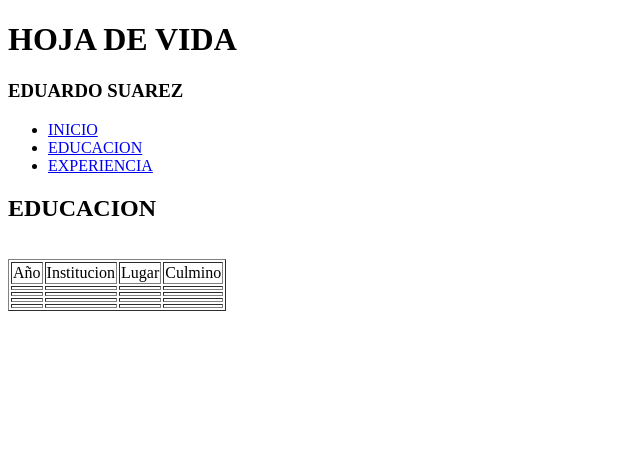
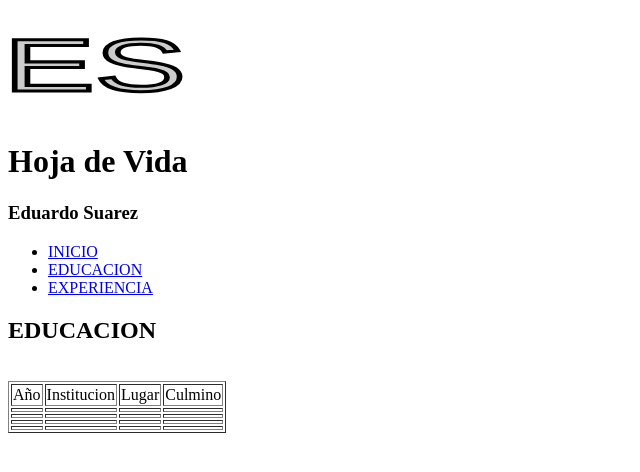
Before and after one commit to eduardsuarz/DesarrolloWeb, a plain HTML site: page Hoja_de_Vida/educacion.html in a window 1280 px wide. Shown: the whole page, without its empty margins (0-640 px from the left). Drawn offline with Linux system fonts and the light colour scheme.

Commit message:
Logo
Creacion de Logo

```diff
--- a/Hoja_de_Vida/educacion.html
+++ b/Hoja_de_Vida/educacion.html
@@ -7,8 +7,22 @@
     <title></title>
   </head>
   <body>
-    <h1>HOJA DE VIDA</h1>
-    <h3>EDUARDO SUAREZ</h3>
+    <svg width="189" height="110" xmlns="http://www.w3.org/2000/svg">
+     <!-- Created with Method Draw - http://github.com/duopixel/Method-Draw/ -->
+     <g>
+      <title>background</title>
+      <rect height="112" width="191" y="-1" x="-1" fill="none" id="canvas_background"/>
+      <g y="0" x="0" height="100%" width="100%" display="none" overflow="visible" id="canvasGrid">
+       <rect height="100%" width="100%" y="0" x="0" stroke-width="0" fill="url(#gridpattern)"/>
+      </g>
+     </g>
+     <g>
+      <title>Layer 1</title>
+      <text xml:space="preserve" y="158.7832" x="187.142" transform="matrix(5.69422 0 0 3.1028 -1070.1 -409.58)" text-anchor="start" stroke="#000" fill="#cccccc" font-size="24px" font-family="Helvetica,Arial,sans-serif" id="svg_2">ES</text>
+      <line y2="-1.73001" x2="-290" y1="-73.73" x1="-347" stroke-width="null" stroke-opacity="null" stroke-linejoin="null" stroke-linecap="null" stroke="#000" fill-opacity="null" fill="none" id="svg_5"/>
+     </g>
+    <h1>Hoja de Vida</h1>
+    <h3>Eduardo Suarez</h3>
     <ul>
       <li><a href="index.html">INICIO</a></li>
       <li><a href="educacion.html">EDUCACION</a></li>
```
Also changed, not shown: Hoja_de_Vida/Index.html (+14 -0 lines), Hoja_de_Vida/experiencia.html (+14 -0 lines), Hoja_de_Vida/Imagens/logo.svg (added).
